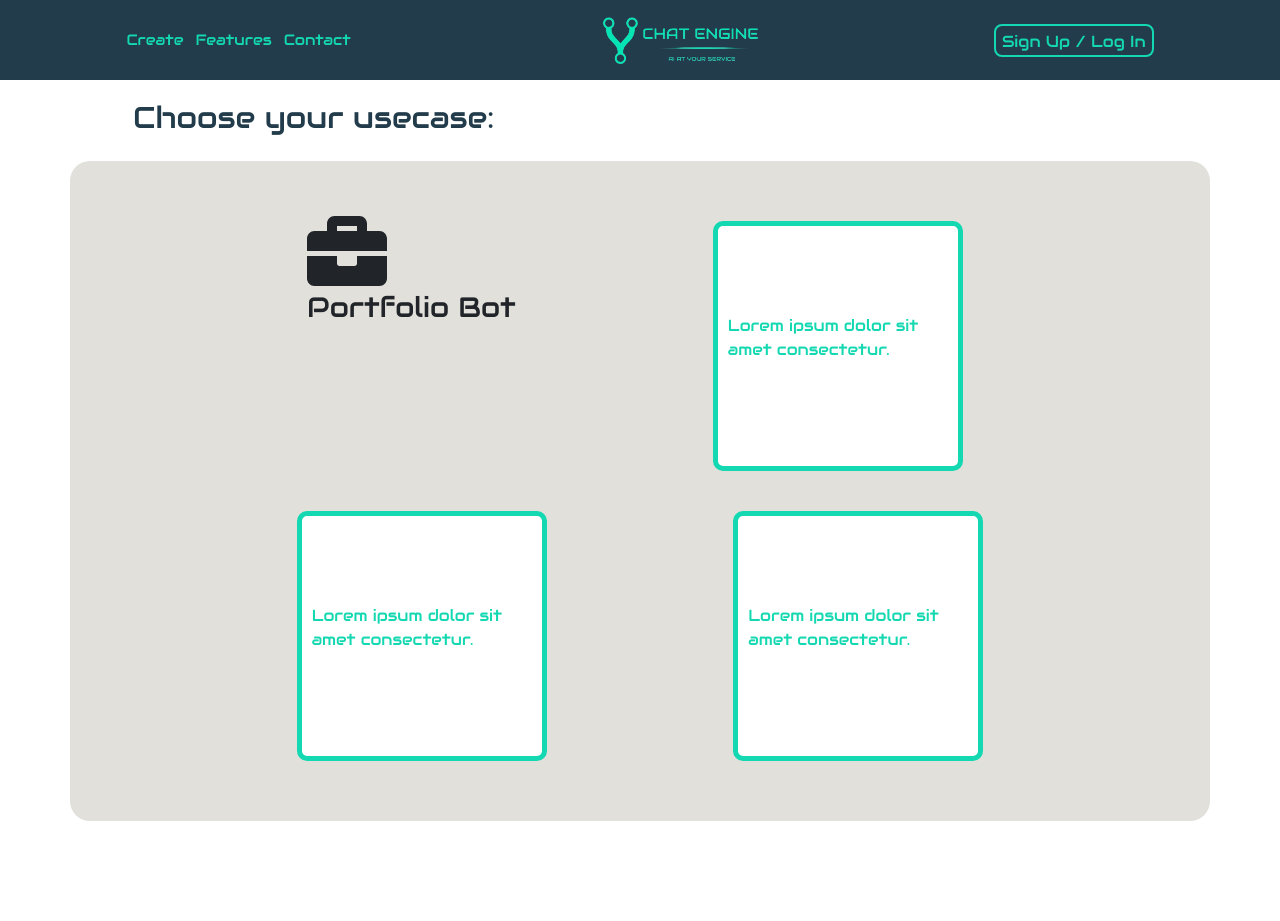
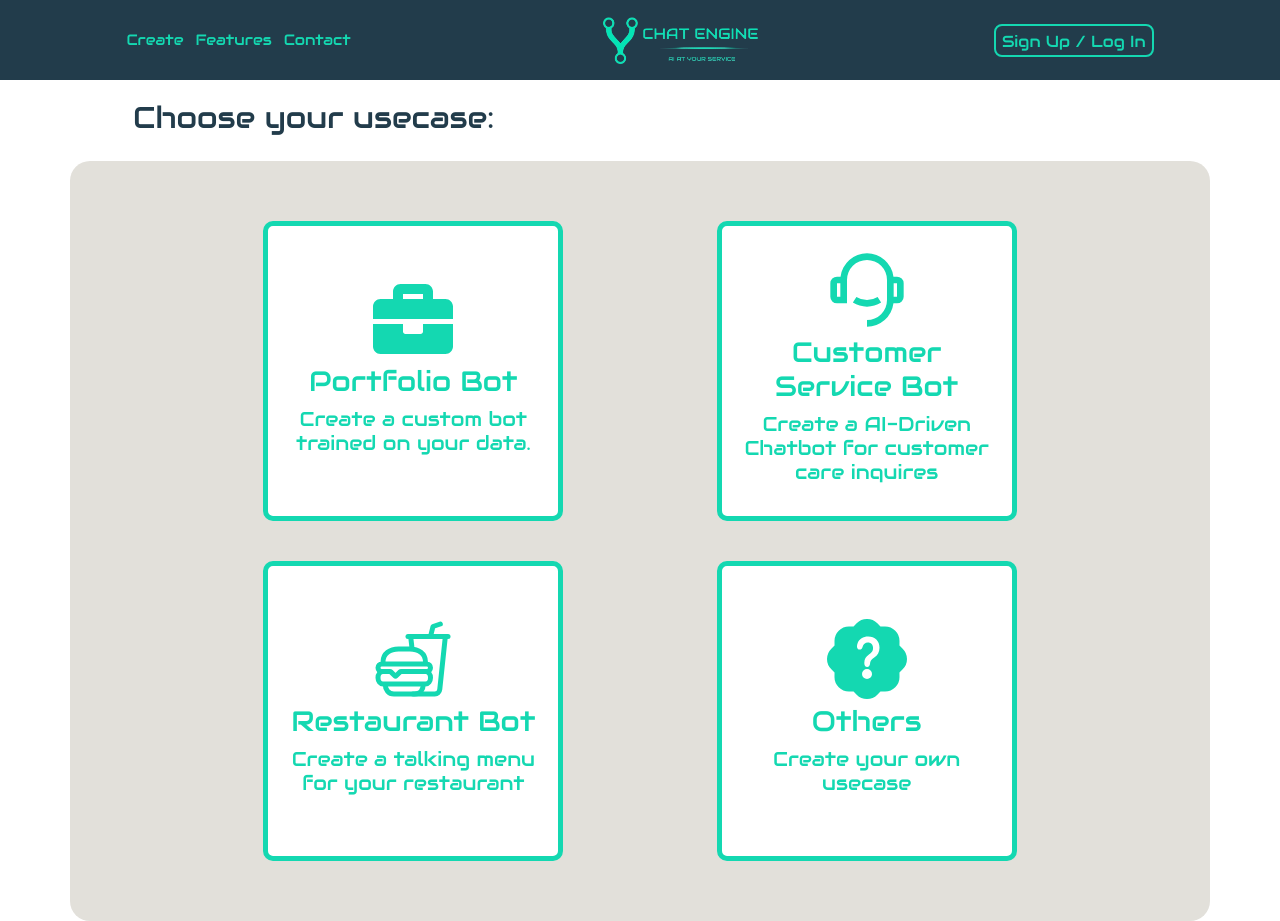
Before and after one commit to Mohammed-Muzammil01/chatengine_frontend, a React (Create React App) app: page /usecase in a window 1280 px wide. Before the commit the page ends 821 px from the top, so only its background shows below. Built offline with nearby package versions, Linux system fonts and the light colour scheme.

Commit message:
modified page-2

```diff
--- a/public/index.html
+++ b/public/index.html
@@ -3,7 +3,7 @@
 
 <head>
   <meta charset="utf-8" />
-  <link rel="icon" href="%PUBLIC_URL%/favicon.ico" />
+  <link rel="icon" href="logo192.png"/>
   <meta name="viewport" content="width=device-width, initial-scale=1" />
   <meta name="theme-color" content="#000000" />
   <meta name="description" content="Web site created using create-react-app" />
@@ -11,7 +11,7 @@
   <link rel="stylesheet" href="https://stackpath.bootstrapcdn.com/bootstrap/4.5.2/css/bootstrap.min.css">
   <link rel="manifest" href="%PUBLIC_URL%/manifest.json" />
 
-  <title>React App</title>
+  <title>ChatEngine</title>
 </head>
 
 <body>
--- a/src/App.css
+++ b/src/App.css
@@ -98,7 +98,6 @@ a{
   }
 }
 
-
 /* Page 2 */
 
 .container{
@@ -116,13 +115,14 @@ a{
   display: flex;
   justify-content: space-evenly;
   margin: 20px;
+  text-align: center;
 }
 
 .card{
   margin-bottom: 20px;
   background-color: white;
-  height: 250px;
-  width:250px;
+  height: 300px;
+  width:300px;
   border:5px solid var(--customGreen);
   border-radius: 10px;
   display: flex;
@@ -154,6 +154,8 @@ a{
 .card h3{
   margin-top: 6px;
 }
+
+
 
 /* section-2 */
 
--- a/src/Pages/Usecase.jsx
+++ b/src/Pages/Usecase.jsx
@@ -1,5 +1,8 @@
 import Navbar from "../Components/Navbar"
 import { FaBriefcase } from "react-icons/fa";
+import { RiCustomerService2Line } from "react-icons/ri";
+import { IoFastFoodOutline } from "react-icons/io5";
+import { BsFillPatchQuestionFill } from "react-icons/bs";
 
 export default function UseCase() {
     return (
@@ -8,21 +11,28 @@ export default function UseCase() {
             <p className="usecase-heading">Choose your usecase:</p>
             <div className="container">
                 <div className="cards">
-                    <div className="caqrd">
+                    <div className="card">
                     <FaBriefcase className="case"/>
                     <h3>Portfolio Bot</h3>
+                        <h5>Create a custom bot trained on your data.</h5>
                     </div>
                     <div className="card">
-                        <p>Lorem ipsum dolor sit amet consectetur.</p>
+                    <RiCustomerService2Line className="case"/>
+                    <h3>Customer Service Bot</h3>
+                    <h5>Create a AI-Driven Chatbot for customer care inquires</h5>
                     </div>
                 </div>
 
                 <div className="cards">
                     <div className="card">
-                        <p>Lorem ipsum dolor sit amet consectetur.</p>
+                    <IoFastFoodOutline className="case"/>
+                    <h3>Restaurant Bot</h3>
+                    <h5>Create a talking menu for your restaurant</h5>
                     </div>
                     <div className="card">
-                        <p>Lorem ipsum dolor sit amet consectetur.</p>
+                    <BsFillPatchQuestionFill className="case"/>
+                        <h3>Others</h3>
+                        <h5>Create your own usecase</h5>
                     </div>
                 </div>
             </div>
```
